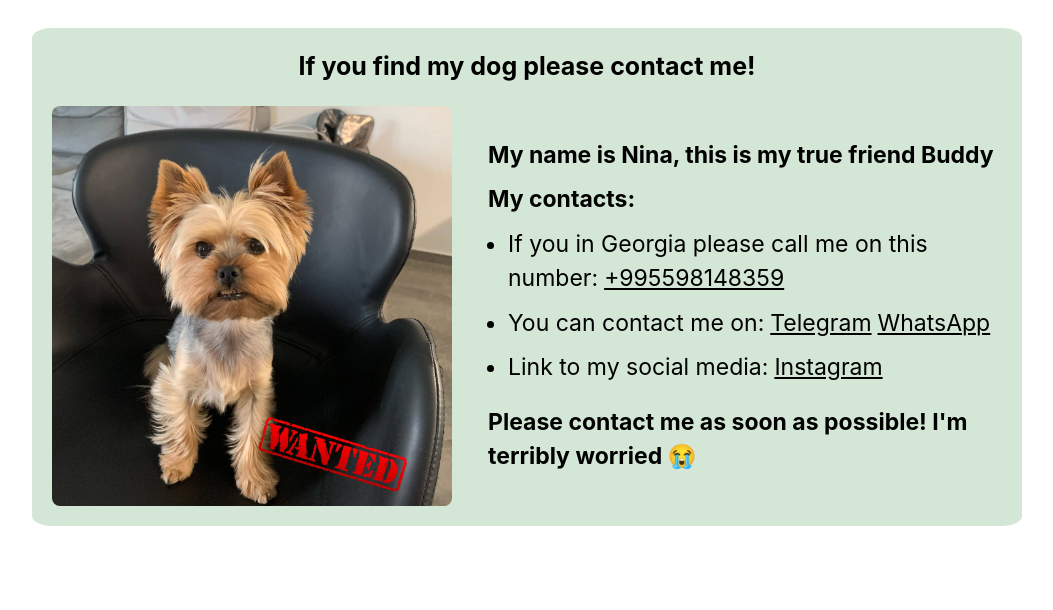
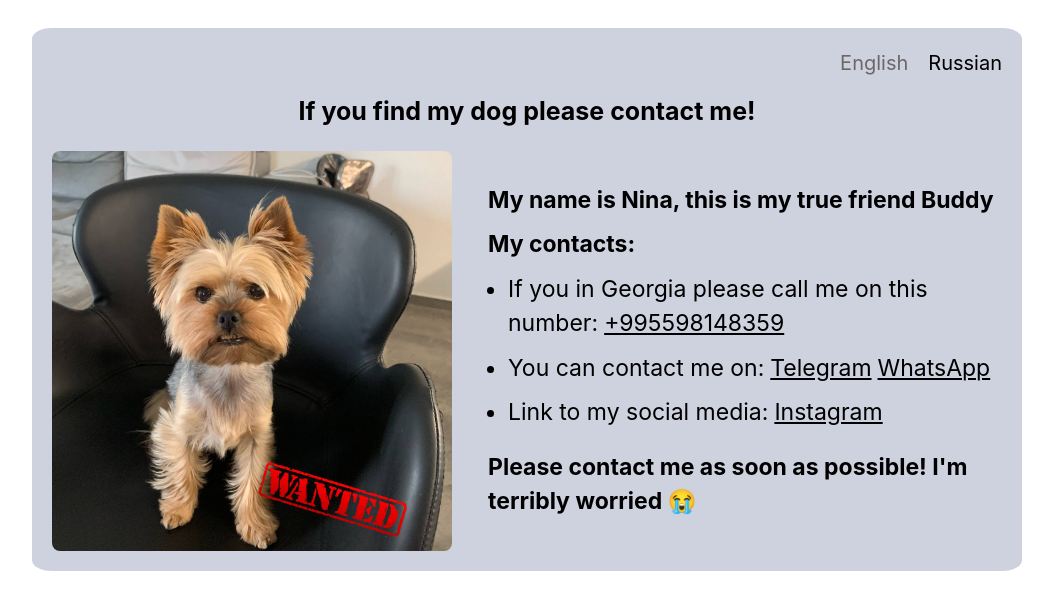
Before and after one commit to pinakoladda/buddy-lost, a React (Vite) app: page / in a window 1280 px wide. Shown: the top 610 px of the page, without its empty margins (113-1166 px from the left). Built offline with nearby package versions, Linux system fonts and the light colour scheme.

Commit message:
feat: add change language

```diff
--- a/src/components/Info/Info.jsx
+++ b/src/components/Info/Info.jsx
@@ -1,37 +1,59 @@
 import "./index.css";
 import BuddyAvatar from "./Images/buddy-avatar.jpg";
+import { useI18n } from "../../hooks/useI18n";
 import { List } from "../List";
 import { Link } from "../Link";
 
 export const Info = () => {
+  const { i18n, locale } = useI18n();
+
+  const onLocaleChange = (locale) => () => {
+    localStorage.setItem("lang", locale);
+    window.location.reload();
+  };
+
   return (
     <div className="info">
-      <h3 className="info__header">If you find my dog please contact me!</h3>
+      <div className="info__language-container">
+        <a
+          className={`info__language ${
+            locale === "en" ? "info__language_active" : ""
+          }`}
+          onClick={onLocaleChange("en")}
+        >
+          English
+        </a>
+        <a
+          className={`info__language ${
+            locale === "ru" ? "info__language_active" : ""
+          }`}
+          onClick={onLocaleChange("ru")}
+        >
+          Russian
+        </a>
+      </div>
+      <h3 className="info__header">{i18n("header")}</h3>
       <div className="info__container">
         <img className="info__avatar" src={BuddyAvatar}></img>
         <div className="info__text-container">
-          <p className="info__paragraph">
-            My name is Nina, this is my true friend Buddy
-          </p>
-          <p className="info__paragraph">My contacts:</p>
+          <p className="info__paragraph">{i18n("paragraph1")}</p>
+          <p className="info__paragraph">{i18n("contacts")}</p>
           <List className="info__contacts-list">
             <li className="info__list-item">
-              If you in Georgia please call me on this number:
+              {i18n("contacts2")}
               <Link href="tel: +995598148359">+995598148359</Link>
             </li>
             <li className="info__list-item">
-              You can contact me on:
+              {i18n("contacts3")}
               <Link href="https://t.me/pinakoladda">Telegram</Link>
               <Link href="https://wa.me/995598148359">WhatsApp</Link>
             </li>
             <li className="info__list-item">
-              Link to my social media:
+              {i18n("social-media")}
               <Link href="https://instagram.com/pina.kolladda">Instagram</Link>
             </li>
           </List>
-          <p className="info__paragraph">
-            Please contact me as soon as possible! I'm terribly worried 😭
-          </p>
+          <p className="info__paragraph">{i18n("paragraph2")}</p>
         </div>
       </div>
     </div>
--- a/src/components/Info/index.css
+++ b/src/components/Info/index.css
@@ -1,10 +1,31 @@
 .info {
-    background-color: rgb(212, 230, 213);
+    background-color: rgb(206, 209, 222);
     max-width: 950px;
     margin: 20px;
     padding: 20px;
     border-radius: 2%;
     color: #000;
+}
+
+.info__language-container {
+   display: flex;
+   justify-content: end;
+   gap: 20px;
+   margin-bottom: 15px;
+}
+
+.info__language {
+    cursor: pointer;
+    font-size: 20px;
+}
+
+.info__language:hover {
+    opacity: 0.5;
+    transition: 0.3s ease-in-out;
+}
+
+.info__language_active {
+    color: #6b6868;
 }
 
 .info__header {
@@ -100,7 +121,6 @@
   @media screen and (max-width: 410px) {
     .info {
         margin: 6px;
-        padding: 6px;
     }
     .info__avatar {
         width: 300px;
@@ -111,7 +131,6 @@
   @media screen and (max-width: 360px) {
     .info {
         margin: 4px;
-        padding: 4px;
     }
     .info__header {
         font-size: 14px;
--- /dev/null
+++ b/src/hooks/useI18n.js
@@ -0,0 +1,19 @@
+import enlocale from "../locales/en.json";
+import rulocale from "../locales/ru.json";
+
+const LOCALES = {
+  en: enlocale,
+  ru: rulocale,
+};
+
+export const useI18n = () => {
+  const locale =
+    localStorage.getItem("lang") || navigator.language.split("-")[0];
+  const i18n = (key) => {
+    if (!LOCALES[locale]) {
+      return LOCALES.en[key];
+    }
+    return LOCALES[locale][key];
+  };
+  return { i18n, locale };
+};
--- /dev/null
+++ b/src/locales/en.json
@@ -0,0 +1,9 @@
+{
+  "header": "If you find my dog please contact me!",
+  "paragraph1": "My name is Nina, this is my true friend Buddy",
+  "contacts": "My contacts:",
+  "contacts2": "If you in Georgia please call me on this number:",
+  "contacts3": "You can contact me on:",
+  "social-media": "Link to my social media:",
+  "paragraph2": "Please contact me as soon as possible! I'm terribly worried 😭"
+}
--- /dev/null
+++ b/src/locales/ru.json
@@ -0,0 +1,9 @@
+{
+  "header": "Если вы нашли мою собаку, пожалуйста, свяжитесь со мной!",
+  "paragraph1": "Меня зовут Нина, это мой друг Бадди 🐶",
+  "contacts": "Мои контакты:",
+  "contacts2": "Если вы находитесь в Грузии позвоните на этот номер:",
+  "contacts3": "Вы можете связаться со мной:",
+  "social-media": "Ссылка на мой инстаграм:",
+  "paragraph2": "Прошу, свяжитесь со мной как можно скорее, я очень переживаю 😭"
+}
```
Also changed, not shown: src/components/Info/Images/qr-code.png (added).
